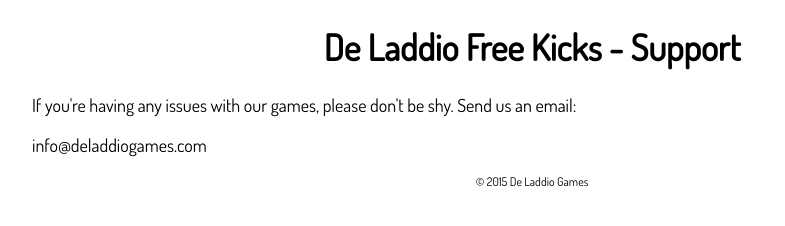
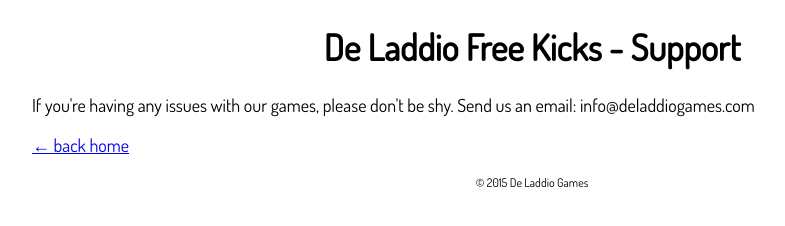
Before and after one commit to andyshora/deladdiogames.com, a plain HTML site: page support.html in a window 1280 px wide. Shown: the whole page, without its empty margins (108-893 px from the left). Drawn offline with Linux system fonts and the light colour scheme.

Commit message:
Styles, home link

```diff
--- a/support.html
+++ b/support.html
@@ -11,8 +11,8 @@
 <body>
   <div class="dl-body-wrap">
     <h1>De Laddio Free Kicks - Support</h1>
-    <p>If you're having any issues with our games, please don't be shy. Send us an email:</p>
-    <p>info@deladdiogames.com</p>
+    <p>If you're having any issues with our games, please don't be shy. Send us an email: info@deladdiogames.com</p>
+    <p><a href="/">&larr; back home</a></p>
     <footer>&copy; 2015 De Laddio Games</footer>
   </div>
 </body>
```
